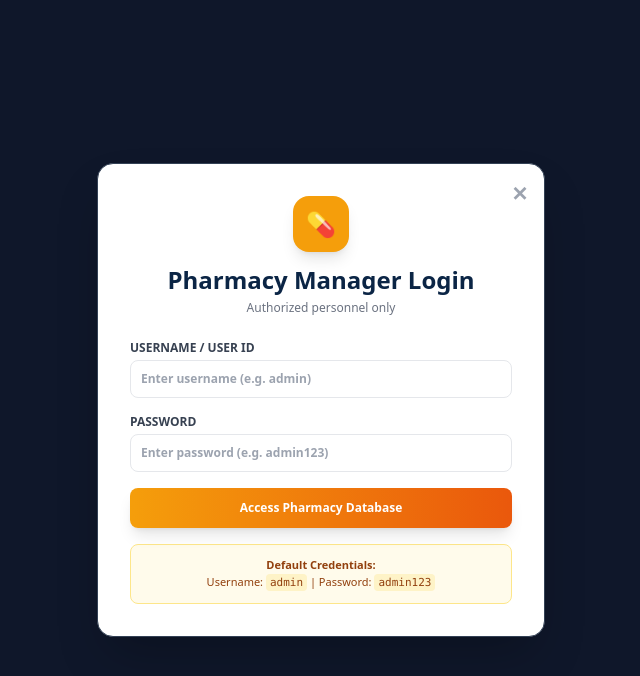
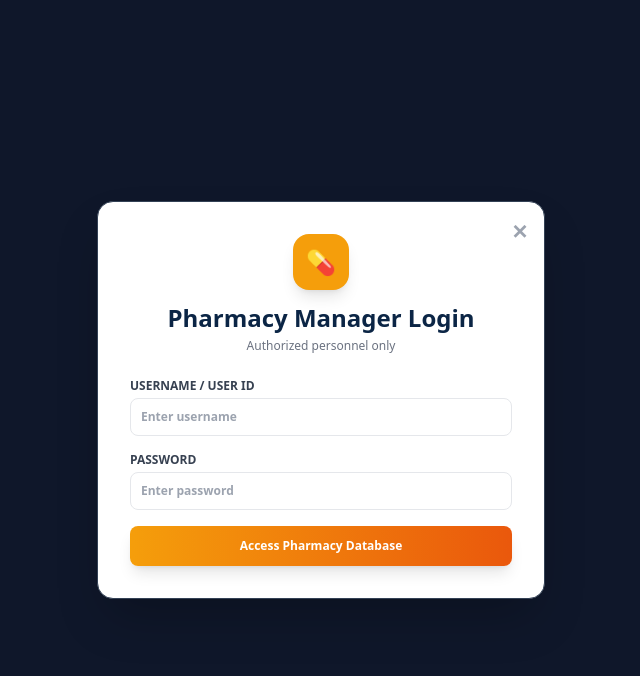
Before and after one commit to amitkushwaha18/rural-healthcare-hms, a React (Create React App) app in the folder rural-healthcare-hms/client/: page / in a window 1280 px wide. Both pictures are taken after a click on the button "💊 Pharmacy Login". Shown: the top 676 px of the page, without its empty margins (319-959 px from the left). Built offline with nearby package versions, Linux system fonts and the light colour scheme.

Commit message:
Removed default credentials display and updated placeholders

```diff
--- a/rural-healthcare-hms/client/src/components/PharmacyManager.jsx
+++ b/rural-healthcare-hms/client/src/components/PharmacyManager.jsx
@@ -35,7 +35,7 @@ const PharmacyManager = ({ onBack }) => {
     if (pharmacyCredentials.username === 'admin' && pharmacyCredentials.password === 'admin123') {
       setIsPharmacyAuthenticated(true);
     } else {
-      alert("Invalid Credentials! Default credentials: Username: admin | Password: admin123");
+      alert("Invalid UserId or Password");
     }
   };
 
@@ -176,7 +176,7 @@ Address:\t\t${formData.Address}`;
                 required
                 value={pharmacyCredentials.username}
                 onChange={(e) => setPharmacyCredentials({...pharmacyCredentials, username: e.target.value})}
-                placeholder="Enter username (e.g. admin)"
+                placeholder="Enter username"
                 className="w-full border p-2.5 rounded-lg text-xs font-semibold focus:ring-2 focus:ring-amber-500 outline-none"
               />
             </div>
@@ -188,7 +188,7 @@ Address:\t\t${formData.Address}`;
                 required
                 value={pharmacyCredentials.password}
                 onChange={(e) => setPharmacyCredentials({...pharmacyCredentials, password: e.target.value})}
-                placeholder="Enter password (e.g. admin123)"
+                placeholder="Enter password"
                 className="w-full border p-2.5 rounded-lg text-xs font-semibold focus:ring-2 focus:ring-amber-500 outline-none"
               />
             </div>
@@ -200,11 +200,6 @@ Address:\t\t${formData.Address}`;
               Access Pharmacy Database
             </button>
           </form>
-
-          <div className="mt-4 p-3 bg-amber-50 rounded-lg border border-amber-200 text-[11px] text-amber-800 text-center font-medium">
-            <strong>Default Credentials:</strong><br/>
-            Username: <code className="bg-amber-100 px-1 py-0.5 rounded">admin</code> | Password: <code className="bg-amber-100 px-1 py-0.5 rounded">admin123</code>
-          </div>
         </div>
       </div>
     );
```
